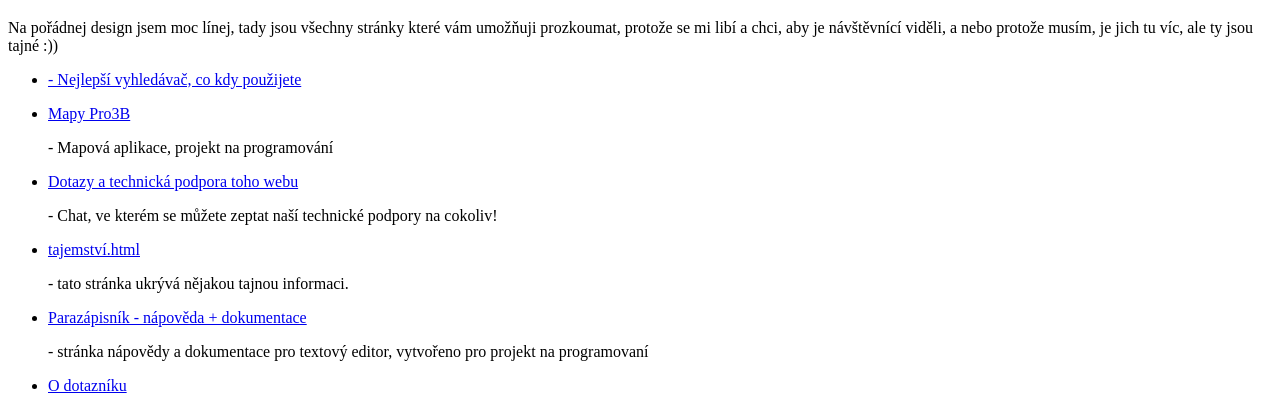
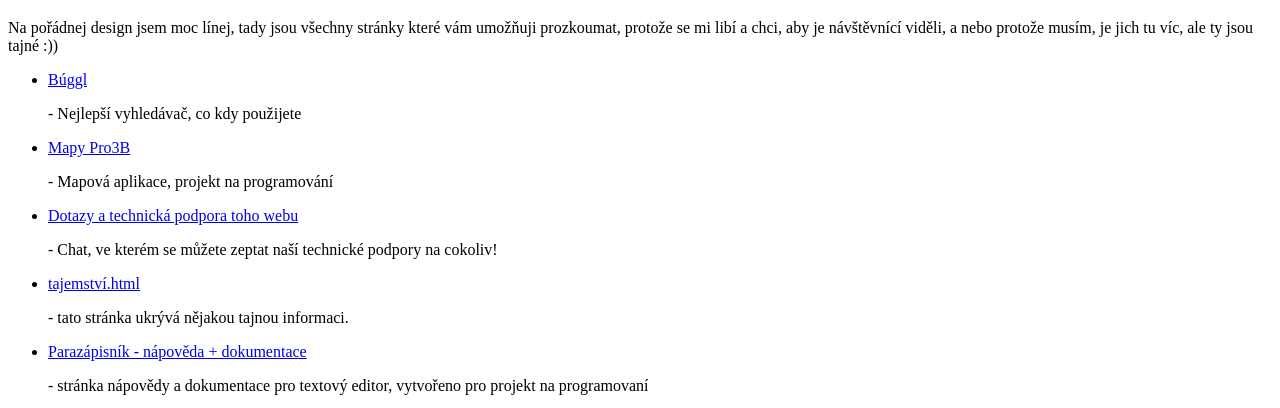
Before and after one commit to Vlakobus1234/vlakobus1234.github.io, a plain HTML site: page index.html in a window 1280 px wide. Shown: the part 61-469 px from the top of the page. Drawn offline with Linux system fonts and the light colour scheme.

Commit message:
zasrana uvozovka

```diff
--- a/index.html
+++ b/index.html
@@ -15,7 +15,7 @@
 
     <div class="container">
         <ul class="menu">
-            <li><a href="https://vlakobus1234.github.io/Búggl.html>Búggl</a><p>- Nejlepší vyhledávač, co kdy použijete</p></li>
+            <li><a href="https://vlakobus1234.github.io/Búggl.html">Búggl</a><p>- Nejlepší vyhledávač, co kdy použijete</p></li>
         <li><a href="https://vlakobus1234.github.io/mapy_web.html">Mapy Pro3B</a><p>- Mapová aplikace, projekt na programování</p></li>
             <li><a href="https://vlakobus1234.github.io/podpora.html">Dotazy a technická podpora toho webu</a><p>- Chat, ve kterém se můžete zeptat naší technické podpory na cokoliv!</p></li>
             <li><a href="https://vlakobus1234.github.io/tajemstvi.html">tajemství.html</a><p>- tato stránka ukrývá nějakou tajnou informaci.</p></li>
```
